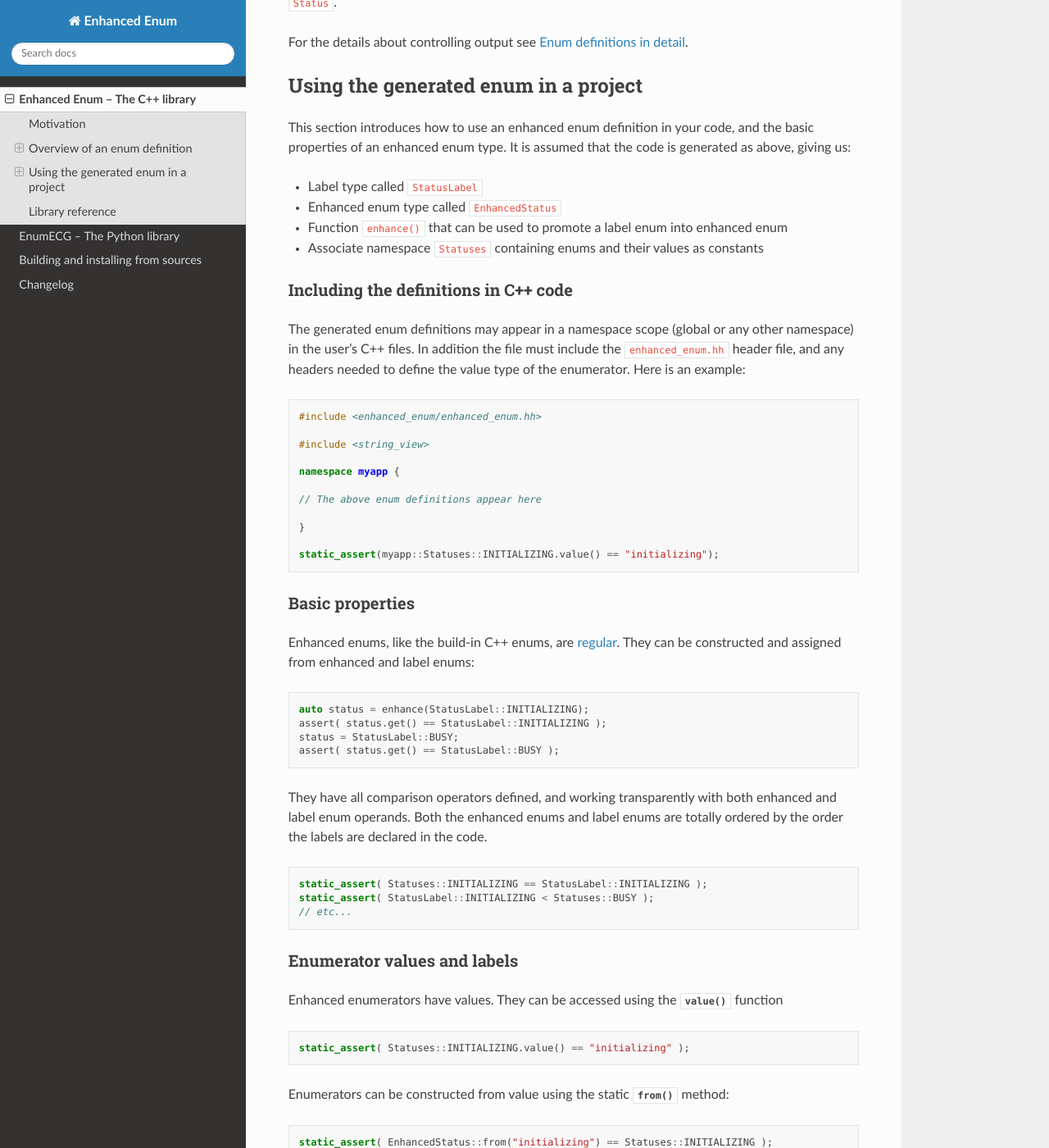
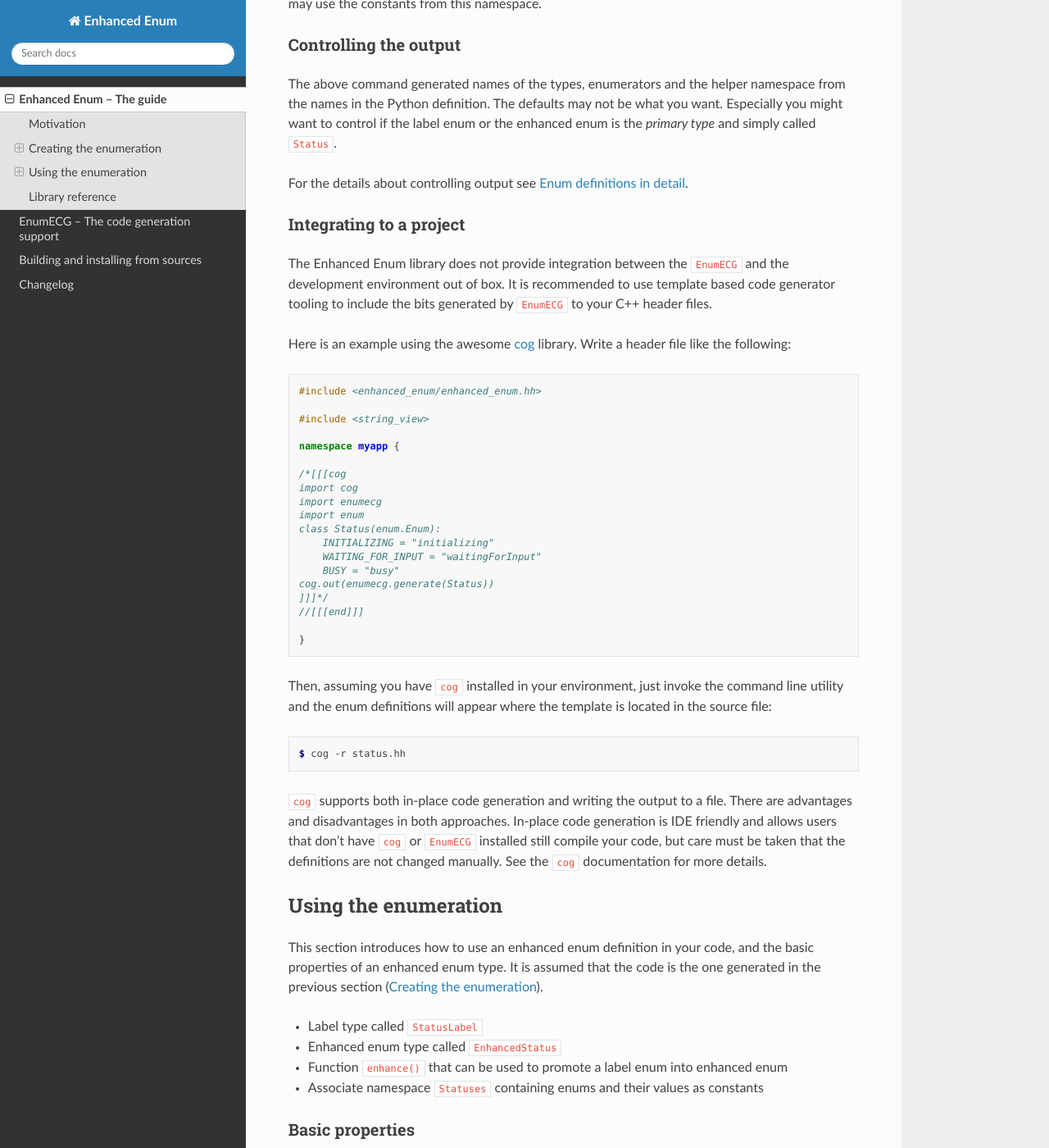
Before and after one commit to jasujm/enhanced-enum, a Sphinx documentation site: the page built from docs/enhancedenumlib.rst, in a window 1280 px wide and 1400 px high, scrolled down 2745 px. Shown: the whole window at 82% size. Built offline with Sphinx 7.4.7 and the Read the Docs theme 2.0.0, drawn with Linux system fonts in a browser that asks for light colours; some of the changed text lies outside the part shown.

Commit message:
Document integrating EnumECG to a project

```diff
--- a/CHANGELOG.rst
+++ b/CHANGELOG.rst
@@ -4,6 +4,10 @@ Unreleased
 Added
   - Docstring from the Python enum definition is now included in the
     generated Doxygen comments
+  - Documentation about integrating EnumECG to a project
+
+Changed
+  - Restructured documentation slightly
 
 Version 0.2
 -----------
--- a/docs/enhancedenumlib.rst
+++ b/docs/enhancedenumlib.rst
@@ -1,7 +1,9 @@
 .. _enhancedenum-library:
 
-Enhanced Enum -- The C++ library
-================================
+Enhanced Enum -- The guide
+==========================
+
+.. _enhancedenum-motivation:
 
 Motivation
 ----------
@@ -49,16 +51,17 @@ The design goals are:
 To give the enum types their capabilities without resorting to
 compiler hacks, it's necessary to write some boilerplate accompanying
 the enum definitions. To aid with that the project includes
-:ref:`enumecg-library` that can be used to generate the necessary C++
-code from Python enum definitions.
+``EnumECG`` library that can be used to generate the necessary C++
+code from Python enum definitions. See :ref:`enumecg-library` for more
+details.
 
 The library currently targets C++17, but will include C++20 goodies
 later.
 
-.. _enhancedenum-overview:
+.. _enhancedenum-creating:
 
-Overview of an enum definition
-------------------------------
+Creating the enumeration
+------------------------
 
 .. warning::
 
@@ -75,15 +78,17 @@ Overview of an enum definition
      arguments, and has no non-static data members or non-empty
      bases.
 
-Generating boilerplate to support the enum definition is a necessary evil at
-best. The library tries to keep the generated boilerplate minimal, clean, and
-part of API. This means that the user of the generated enum type, and not just
-the library machinery, is free to use the types, constants and functions that
-the. Because the generated definitions are also public API of the type, backward
-incompatible changes are not made lightly.
+As discussed if :ref:`enhancedenum-motivation`, some boilerplate is
+needed to define an enhanced enum type. The library tries to keep the
+generated boilerplate minimal, clean, and part of API. This means that
+the user of the generated enum type, and not just the library
+machinery, is free to use the types, constants and functions that
+the. Because the generated definitions are also public API of the
+type, backward incompatible changes are not made lightly.
 
 Let's create ``Status`` type that enumerates the different states of
-an imaginary process:
+an imaginary process. The boilerplate can be generated with the
+EnumECG library, described in detail in :ref:`enumecg-library`.
 
 .. doctest::
 
@@ -101,6 +106,13 @@ The above command will generate the following C++ code:
 .. literalinclude:: examples/status.hh
    :language: c++
    :linenos:
+
+The generated enum definitions may appear in a namespace scope (global
+or any other namespace) in the user's C++ files. In addition the file
+must include the ``enhanced_enum.hh`` header file.
+
+Overview of the generated definitions
+.....................................
 
 The code starts with definition of ``enum class StatusLabel`` at
 line 1. This is the underlying *label enum* type. The `label
@@ -136,8 +148,8 @@ the ``namespace Statuses``, defined at line 21. This *associate
 namespace* is not necessary for the library itself, but the
 application may use the constants from this namespace.
 
-Controlling output
-..................
+Controlling the output
+......................
 
 The above command generated names of the types, enumerators and the
 helper namespace from the names in the Python definition. The defaults
@@ -148,12 +160,62 @@ called ``Status``.
 For the details about controlling output see
 :ref:`enumecg-code-generation`.
 
-Using the generated enum in a project
--------------------------------------
+Integrating to a project
+........................
+
+The Enhanced Enum library does not provide integration between the
+``EnumECG`` and the development environment out of box. It is
+recommended to use template based code generator tooling to include
+the bits generated by ``EnumECG`` to your C++ header files.
+
+Here is an example using the awesome `cog
+<https://github.com/nedbat/cog>`_ library. Write a header file like
+the following:
+
+.. code-block:: c++
+
+   #include <enhanced_enum/enhanced_enum.hh>
+
+   #include <string_view>
+
+   namespace myapp {
+
+   /*[[[cog
+   import cog
+   import enumecg
+   import enum
+   class Status(enum.Enum):
+       INITIALIZING = "initializing"
+       WAITING_FOR_INPUT = "waitingForInput"
+       BUSY = "busy"
+   cog.out(enumecg.generate(Status))
+   ]]]*/
+   //[[[end]]]
+
+   }
+
+Then, assuming you have ``cog`` installed in your environment, just
+invoke the command line utility and the enum definitions will appear
+where the template is located in the source file:
+
+.. code-block:: console
+
+   $ cog -r status.hh
+
+``cog`` supports both in-place code generation and writing the output
+to a file. There are advantages and disadvantages in both
+approaches. In-place code generation is IDE friendly and allows users
+that don't have ``cog`` or ``EnumECG`` installed still compile your
+code, but care must be taken that the definitions are not changed
+manually. See the ``cog`` documentation for more details.
+
+Using the enumeration
+---------------------
 
 This section introduces how to use an enhanced enum definition in your
 code, and the basic properties of an enhanced enum type. It is assumed
-that the code is generated as above, giving us:
+that the code is the one generated in the previous section
+(:ref:`enhancedenum-creating`).
 
 - Label type called ``StatusLabel``
 
@@ -164,29 +226,6 @@ that the code is generated as above, giving us:
 
 - Associate namespace ``Statuses`` containing enums and their values
   as constants
-
-Including the definitions in C++ code
-.....................................
-
-The generated enum definitions may appear in a namespace scope (global
-or any other namespace) in the user's C++ files. In addition the file
-must include the ``enhanced_enum.hh`` header file, and any headers
-needed to define the value type of the enumerator. Here is an example:
-
-
-.. code-block:: c++
-
-   #include <enhanced_enum/enhanced_enum.hh>
-
-   #include <string_view>
-
-   namespace myapp {
-
-   // The above enum definitions appear here
-
-   }
-
-   static_assert(myapp::Statuses::INITIALIZING.value() == "initializing");
 
 Basic properties
 ................
--- a/docs/enumecglib.rst
+++ b/docs/enumecglib.rst
@@ -1,7 +1,7 @@
 .. _enumecg-library:
 
-EnumECG -- The Python library
-=============================
+EnumECG -- The code generation support
+======================================
 
 Overview
 --------
@@ -14,7 +14,7 @@ the library.
 
 There are multiple ways to map a Python object to the C++ enum
 type. The following code examples all produce the same C++
-definitions. For further discussion see :ref:`enhancedenum-overview`.
+definitions. For further discussion see :ref:`enhancedenum-creating`.
 
 .. literalinclude:: examples/status.hh
    :language: c++
```
